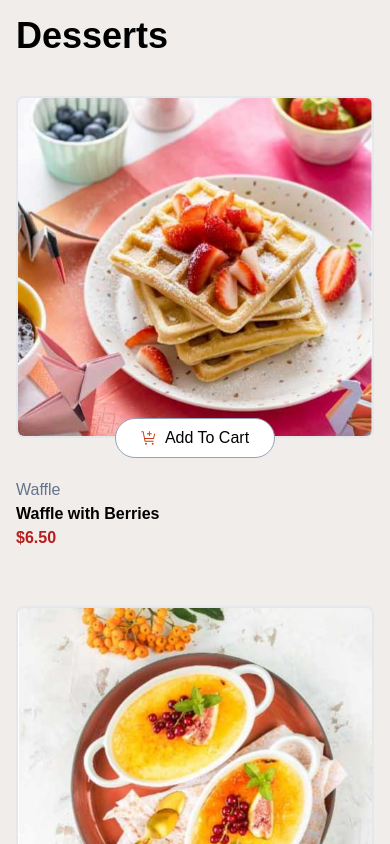
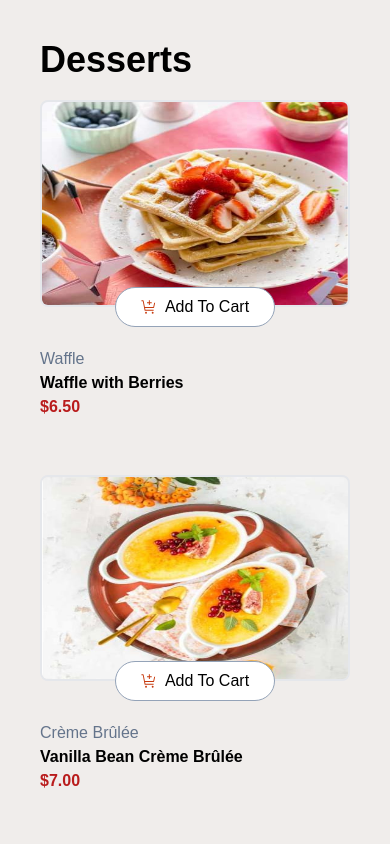
Before and after one commit to KamCoder5/restaurant-product-list, a Next.js app: page / in a window 390 px wide. Shown: the top 844 px of the page. Built offline with nearby package versions, Linux system fonts and the light colour scheme.

Commit message:
updated ProductInCart to be an array of objects not an object of objects, it solved the double add to cart bug

```diff
--- a/src/app/components/ProductCard.tsx
+++ b/src/app/components/ProductCard.tsx
@@ -67,7 +67,7 @@ export const ProductCard: React.FC<ProductCardProps> = ({
     <div className="md:p-5">
       <div className="text-black relative mb-5 rounded-lg ">
         <Image
-          className={`w-full md:aspect-square sm:aspect-[3/2] rounded-lg ${
+          className={`w-full md:aspect-square max-sm:aspect-[3/2] rounded-lg ${
             isSelectedProduct ? "border-2 border-red-700" : "border-2"
           }`}
           src={image}
--- a/src/app/page.tsx
+++ b/src/app/page.tsx
@@ -6,58 +6,56 @@ import { ProductCard } from "./components/ProductCard";
 import { SummaryCardItem } from "./components/SummaryCardItem";
 
 interface CartItem {
+  name: string;
   price: number;
   quantity: number;
 }
 
-interface Cart {
-  [key: string]: CartItem;
-}
-
 export default function Home() {
-  const [productsInCart, setProductsInCart] = useState<Cart>({});
+  const [productsInCart, setProductsInCart] = useState<CartItem[]>([]);
 
   const addToCart = (productName: string, price: number) => {
     setProductsInCart((prevCart) => {
-      const updatedCart = { ...prevCart };
-      if (updatedCart[productName]) {
-        updatedCart[productName].quantity += 1;
+      const existingItem = prevCart.find((item) => item.name === productName);
+      if (existingItem) {
+        return prevCart.map((item) =>
+          item.name === productName
+            ? { ...item, quantity: item.quantity + 1 }
+            : item
+        );
       } else {
-        updatedCart[productName] = { price, quantity: 1 };
+        return [...prevCart, { name: productName, price, quantity: 1 }];
       }
-      return updatedCart;
     });
   };
 
   const removeFromCart = (productName: string) => {
     setProductsInCart((prevCart) => {
-      const updatedCart = { ...prevCart };
-      if (updatedCart[productName]) {
-        updatedCart[productName].quantity -= 1;
-        if (updatedCart[productName].quantity <= 0) {
-          delete updatedCart[productName];
-        }
-      }
-      return updatedCart;
+      const updatedCart = prevCart.map((item) =>
+        item.name === productName
+          ? { ...item, quantity: item.quantity - 1 }
+          : item
+      );
+      return updatedCart.filter((item) => item.quantity > 0);
     });
   };
 
   const getTotalCartCost = () => {
-    return Object.values(productsInCart).reduce(
+    return productsInCart.reduce(
       (total, { price, quantity }) => total + price * quantity,
       0
     );
   };
 
-  const totalItemsInCart = Object.values(productsInCart).reduce(
+  const totalItemsInCart = productsInCart.reduce(
     (sum, item) => sum + item.quantity,
     0
   );
 
   return (
-    <div className="text-black p-4 flex flex-col lg:flex-row min-h-screen">
+    <div className="text-black p-10 flex flex-col lg:flex-row min-h-screen">
       <div className="flex-grow">
-        <header className="text-black text-4xl font-extrabold mb-10">
+        <header className="text-black text-4xl font-extrabold md:ml-5 mb-5">
           Desserts
         </header>
         <div className="grid grid-cols-1 md:grid-cols-2 lg:grid-cols-3 gap-4">
@@ -69,22 +67,25 @@ export default function Home() {
               name={product.name}
               price={product.price}
               productQuantityInCart={
-                productsInCart[product.name]?.quantity || 0
+                productsInCart.find((item) => item.name === product.name)
+                  ?.quantity || 0
               }
               handleAddToCart={() => addToCart(product.name, product.price)}
               handleRemoveFromCart={() => removeFromCart(product.name)}
-              isSelectedProduct={!!productsInCart[product.name]}
+              isSelectedProduct={productsInCart.some(
+                (item) => item.name === product.name
+              )}
             />
           ))}
         </div>
       </div>
       {/* summary card */}
-      <div className="lg:w-1/4  lg:h-1/4 lg:p-10 bg-white max-sm:p-10 rounded-lg">
+      <div className="lg:w-1/4 lg:h-1/4 lg:p-10 bg-white max-sm:p-10 md:p-10 rounded-lg">
         <div className="text-red-700 text-4xl font-extrabold">
           Your Cart ({totalItemsInCart})
         </div>
         <div className="bg-white p-4 rounded-lg mt-8 lg:mt-0 lg:sticky lg:top-4">
-          {Object.entries(productsInCart).map(([name, { price, quantity }]) => (
+          {productsInCart.map(({ name, price, quantity }) => (
             <SummaryCardItem
               key={name}
               name={name}
@@ -99,7 +100,7 @@ export default function Home() {
               ${getTotalCartCost().toFixed(2)}
             </span>
           </div>
-          <div className="flex justify-center w-full  mt-4">
+          <div className="flex justify-center w-full mt-4">
             <button
               type="button"
               className="bg-red-700 hover:bg-red-500 text-white font-bold py-2 px-4 rounded-full w-1/2 mt-5"
```
Also changed, not shown: src/app/components/SummaryCard.tsx (added).
